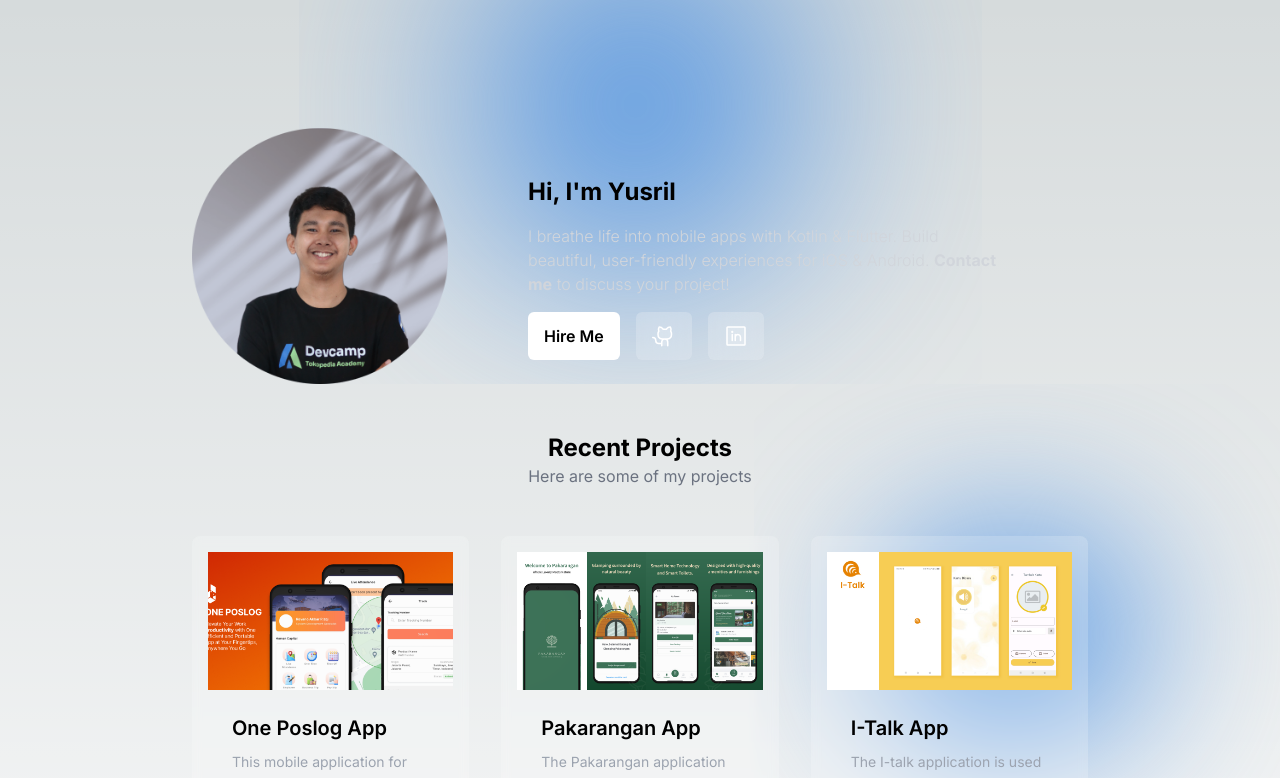
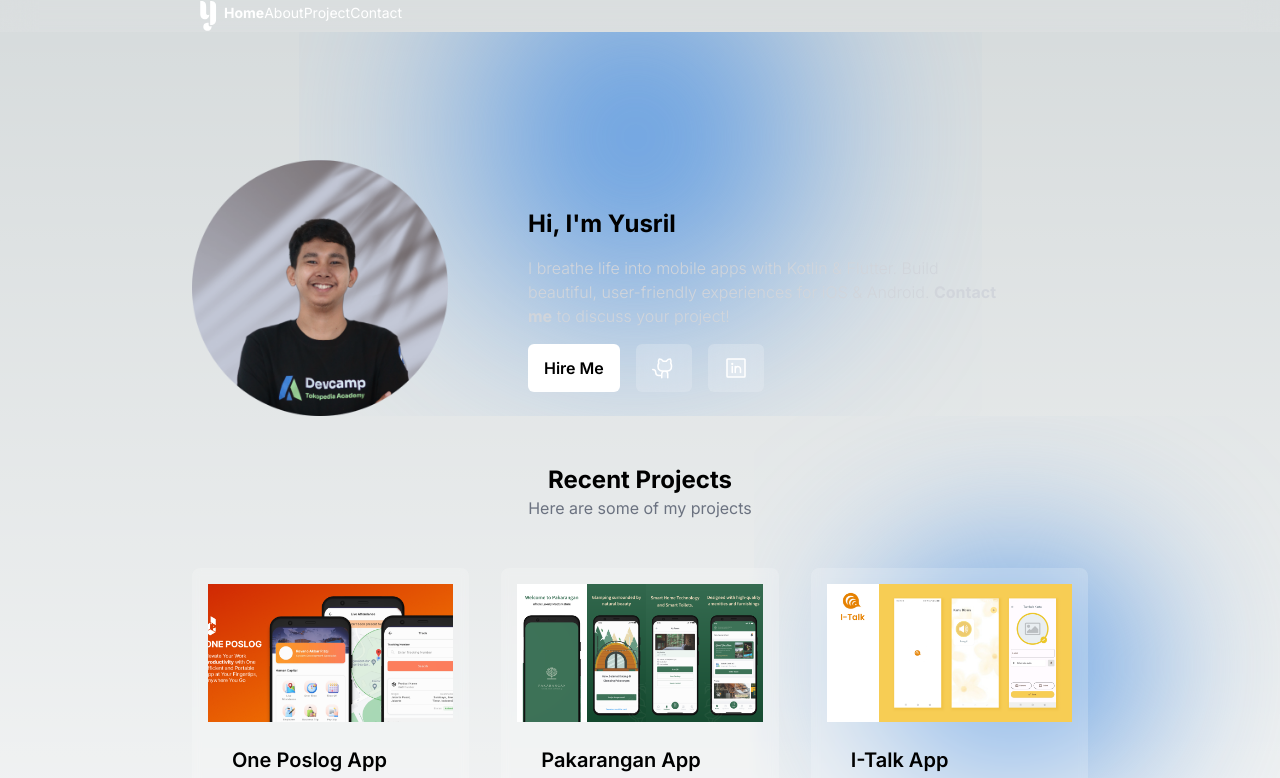
Before and after one commit to yysrll/personal_nextjs, a Next.js app: page / in a window 1280 px wide. Shown: the top 778 px of the page. Built offline with nearby package versions, Linux system fonts and the light colour scheme.

Commit message:
fix: TopNav

```diff
--- a/src/app/layout.tsx
+++ b/src/app/layout.tsx
@@ -18,9 +18,10 @@ export default function RootLayout({
 }>) {
   return (
     <html lang="en">
-      <body className={inter.className}>{children}
-      <TopNav />
-      <Footer />
+      <body className={`relative ${inter.className}`}>
+        <TopNav />
+        {children}
+        <Footer />
       </body>
     </html>
   );
```
